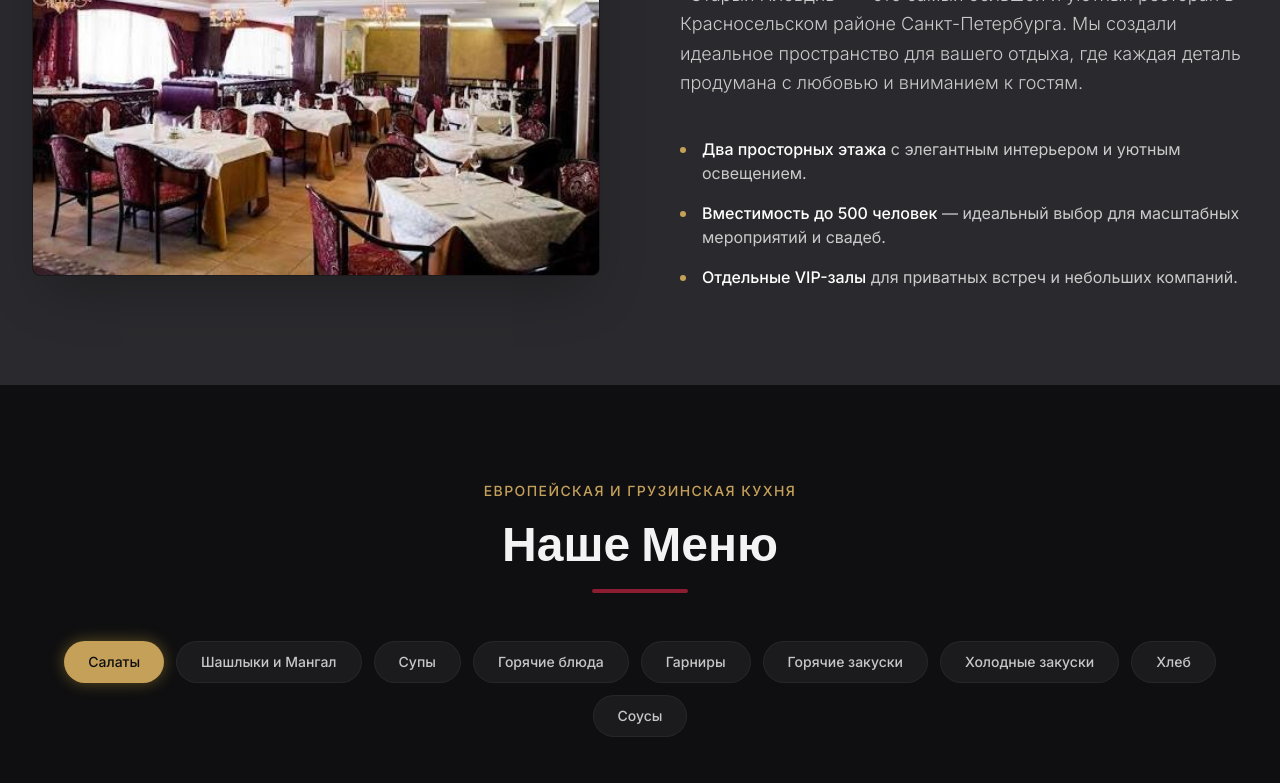
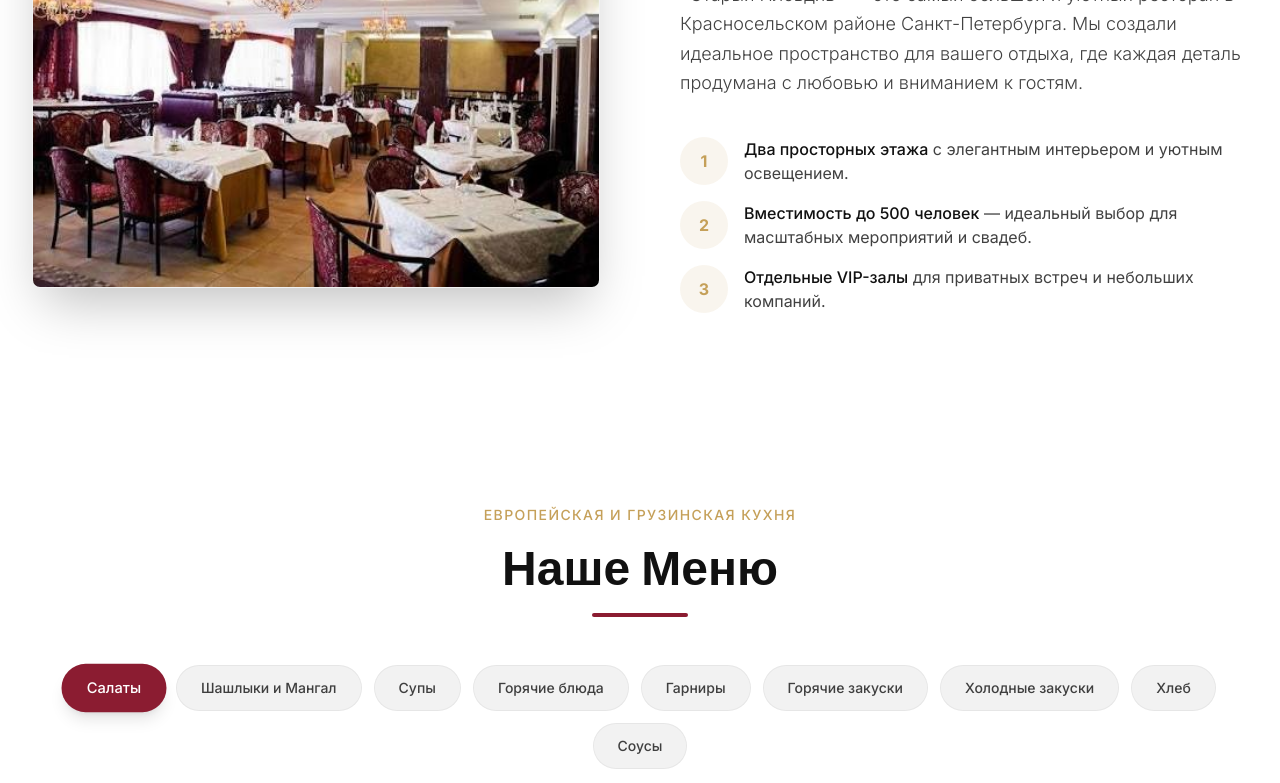
Before and after one commit to ruslanhautov86-netizen/plovdiv, a Next.js app: page / in a window 1280 px wide. Shown: the part 1060-1843 px from the top of the page. Built offline with nearby package versions, Linux system fonts and the light colour scheme; a web font is replaced by a local one.

Commit message:
Switch to light theme (white design)

```diff
--- a/src/app/globals.css
+++ b/src/app/globals.css
@@ -1,8 +1,8 @@
 @import "tailwindcss";
 
 :root {
-  --background: #0f0f11;
-  --foreground: #f3f3f3;
+  --background: #ffffff;
+  --foreground: #111111;
 }
 
 @theme inline {
@@ -15,8 +15,8 @@
   --color-gold-hover: #DDAA55;
   --color-burgundy: #8B1C31;
   --color-burgundy-hover: #A02038;
-  --color-graphite: #1A1A1D;
-  --color-graphite-light: #2A2A2E;
+  --color-graphite: #f4f4f5;
+  --color-graphite-light: #ffffff;
 }
 
 html {
--- a/src/components/layout/Navbar.tsx
+++ b/src/components/layout/Navbar.tsx
@@ -26,7 +26,7 @@ export function Navbar() {
   return (
     <header
       className={`fixed top-0 left-0 right-0 z-50 transition-all duration-300 ${
-        isScrolled ? 'bg-background/95 backdrop-blur-md border-b border-white/10 py-4' : 'bg-transparent py-6'
+        isScrolled ? 'bg-background/95 backdrop-blur-md border-b border-black/5 py-4' : 'bg-transparent py-6'
       }`}
     >
       <div className="container mx-auto px-4 lg:px-8 flex justify-between items-center">
@@ -68,12 +68,12 @@ export function Navbar() {
 
       {/* Mobile Nav */}
       {isMobileMenuOpen && (
-        <div className="md:hidden absolute top-full left-0 right-0 bg-background border-b border-white/10 p-4 flex flex-col gap-4 shadow-2xl">
+        <div className="md:hidden absolute top-full left-0 right-0 bg-background border-b border-black/5 p-4 flex flex-col gap-4 shadow-2xl">
           {navLinks.map((link) => (
             <a
               key={link.name}
               href={link.href}
-              className="text-lg font-medium text-foreground hover:text-gold py-2 border-b border-white/5"
+              className="text-lg font-medium text-foreground hover:text-gold py-2 border-b border-black/5"
               onClick={() => setIsMobileMenuOpen(false)}
             >
               {link.name}
--- a/src/components/sections/About.tsx
+++ b/src/components/sections/About.tsx
@@ -8,7 +8,7 @@ export function About() {
         <div className="flex flex-col lg:flex-row items-center gap-12 lg:gap-20">
 
           <div className="flex-1 w-full relative">
-            <div className="aspect-[4/3] rounded-lg overflow-hidden bg-background relative border border-white/5 shadow-2xl">
+            <div className="aspect-[4/3] rounded-lg overflow-hidden bg-background relative border border-black/5 shadow-2xl">
               <div
                 className="absolute inset-0 bg-cover bg-center"
                 style={{ backgroundImage: 'url("/about-bg.jpg")' }}
@@ -32,17 +32,23 @@ export function About() {
             </p>
 
             <ul className="space-y-4 pt-4 text-left">
-              <li className="flex items-start gap-4">
-                <div className="w-1.5 h-1.5 rounded-full bg-gold mt-2.5 shrink-0" />
-                <p className="text-foreground/80"><strong className="text-white font-medium">Два просторных этажа</strong> с элегантным интерьером и уютным освещением.</p>
+              <li className="flex gap-4">
+                <div className="w-12 h-12 rounded-full bg-gold/10 flex items-center justify-center shrink-0">
+                  <span className="text-gold font-bold">1</span>
+                </div>
+                <p className="text-foreground/80"><strong className="text-foreground font-medium">Два просторных этажа</strong> с элегантным интерьером и уютным освещением.</p>
               </li>
-              <li className="flex items-start gap-4">
-                <div className="w-1.5 h-1.5 rounded-full bg-gold mt-2.5 shrink-0" />
-                <p className="text-foreground/80"><strong className="text-white font-medium">Вместимость до 500 человек</strong> — идеальный выбор для масштабных мероприятий и свадеб.</p>
+              <li className="flex gap-4">
+                <div className="w-12 h-12 rounded-full bg-gold/10 flex items-center justify-center shrink-0">
+                  <span className="text-gold font-bold">2</span>
+                </div>
+                <p className="text-foreground/80"><strong className="text-foreground font-medium">Вместимость до 500 человек</strong> — идеальный выбор для масштабных мероприятий и свадеб.</p>
               </li>
-              <li className="flex items-start gap-4">
-                <div className="w-1.5 h-1.5 rounded-full bg-gold mt-2.5 shrink-0" />
-                <p className="text-foreground/80"><strong className="text-white font-medium">Отдельные VIP-залы</strong> для приватных встреч и небольших компаний.</p>
+              <li className="flex gap-4">
+                <div className="w-12 h-12 rounded-full bg-gold/10 flex items-center justify-center shrink-0">
+                  <span className="text-gold font-bold">3</span>
+                </div>
+                <p className="text-foreground/80"><strong className="text-foreground font-medium">Отдельные VIP-залы</strong> для приватных встреч и небольших компаний.</p>
               </li>
             </ul>
           </div>
--- a/src/components/sections/MenuPreview.tsx
+++ b/src/components/sections/MenuPreview.tsx
@@ -25,10 +25,10 @@ export function MenuPreview() {
             <button
               key={index}
               onClick={() => setActiveCategory(cat.category)}
-              className={`px-6 py-2.5 rounded-full text-sm font-medium transition-all duration-300 ${
+              className={`px-6 py-3 rounded-full text-sm font-medium transition-all duration-300 ${
                 activeCategory === cat.category
-                  ? 'bg-gold text-background shadow-[0_0_15px_rgba(212,175,55,0.4)] border-transparent'
-                  : 'bg-white/5 text-foreground/80 hover:bg-white/10 hover:text-white border border-white/5'
+                  ? 'bg-burgundy text-white shadow-lg scale-105'
+                  : 'bg-black/5 text-foreground/80 hover:bg-black/10 hover:text-black border border-black/5'
               }`}
             >
               {cat.category}
--- a/src/components/ui/Button.tsx
+++ b/src/components/ui/Button.tsx
@@ -14,7 +14,7 @@ export function Button({ variant = 'primary', size = 'md', className = '', child
   const variants = {
     primary: 'bg-burgundy text-white hover:bg-burgundy-hover',
     outline: 'border border-gold text-gold hover:bg-gold hover:text-background',
-    ghost: 'text-foreground hover:bg-white/5',
+    ghost: 'text-foreground hover:bg-black/5',
   };
 
   const sizes = {
--- a/src/components/ui/Card.tsx
+++ b/src/components/ui/Card.tsx
@@ -15,7 +15,7 @@ export function Card({ imageSrc, title, description, price, className = '' }: Ca
   return (
     <motion.div
       whileHover={{ y: -5 }}
-      className={`bg-graphite-light overflow-hidden rounded-lg border border-white/5 group ${className}`}
+      className={`bg-graphite-light overflow-hidden rounded-lg border border-black/5 group ${className}`}
     >
       <div className="relative h-64 overflow-hidden">
         <Image
```
Also changed, not shown: src/components/layout/Footer.tsx (+9 -9 lines), src/components/sections/Events.tsx (+11 -11 lines), public/logo.svg.
